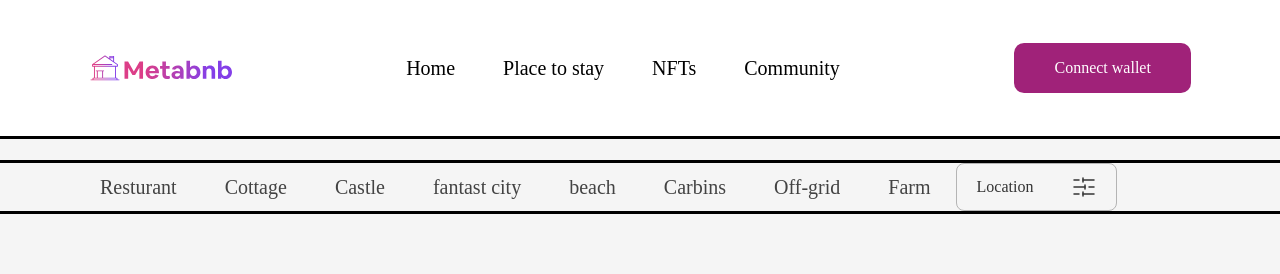
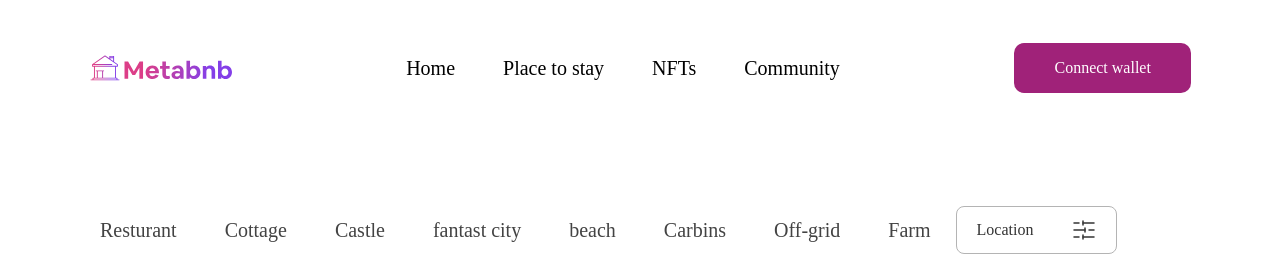
Before and after one commit to presh-031/Meta-Bnb, a React (Create React App) app: page /places in a window 1280 px wide. Shown: the top 274 px of the page. Built offline with nearby package versions, Linux system fonts and the light colour scheme; a web font is replaced by a local one.

Commit message:
chore:minor fixes for design

```diff
--- a/src/components/FilterArea.jsx
+++ b/src/components/FilterArea.jsx
@@ -2,7 +2,7 @@ import location from "../assets/location.svg";
 
 const FilterArea = () => {
   return (
-    <div className="flex h-[3.8rem] items-center px-[2rem] outline xl:mt-[2.9rem] xl:h-[4.8rem] xl:pl-[10rem] xl:pr-[16.3rem] ">
+    <div className="flex h-[3.8rem] items-center px-[2rem]  xl:mt-[7.2rem] xl:h-[4.8rem] xl:pl-[10rem] xl:pr-[16.3rem] ">
       <ul className="flex flex-1 items-center  gap-[4.8rem] overflow-auto whitespace-nowrap text-[1.4rem] font-normal leading-[2.498rem] text-[#434343] scrollbar-hide xl:text-[2rem]">
         <li>Resturant</li>
         <li>Cottage</li>
--- a/src/components/Header.jsx
+++ b/src/components/Header.jsx
@@ -46,7 +46,7 @@ const Header = () => {
   handleEscKeyPress();
   return (
     <>
-      <header className="mx-auto mb-[2.5rem] flex w-[100%] max-w-[1440px] items-center  justify-between bg-white px-[1rem] py-[2rem] shadow-md outline max-[280px]:flex-col max-[280px]:gap-[1rem] sm:shadow-none xl:px-[6.94%] xl:py-[4.3rem]">
+      <header className="mx-auto mb-[2.5rem] flex w-[100%] max-w-[1440px] items-center  justify-between bg-white px-[1rem] py-[2rem] shadow-md  max-[280px]:flex-col max-[280px]:gap-[1rem] sm:shadow-none xl:mb-0 xl:px-[6.94%] xl:py-[4.3rem]">
         <div className="flex items-end gap-[0.3rem] ">
           <img src={homeLogo} alt="logo" className="h-[2.6rem] w-[3.199rem]" />
           <img src={logo} alt="logo" className="h-[2.2rem] w-[10.8rem]" />
--- a/src/pages/PlacesToStay.jsx
+++ b/src/pages/PlacesToStay.jsx
@@ -3,7 +3,7 @@ import FilterArea from "../components/FilterArea";
 
 const PlacesToStay = () => {
   return (
-    <div className="mx-auto max-w-[1440px] bg-[#f5f5f5] pt-[13.4rem] ">
+    <div className="mx-auto max-w-[1440px] pt-[13.4rem] ">
       <FilterArea />
       <AvailablePlaces />
     </div>
```
